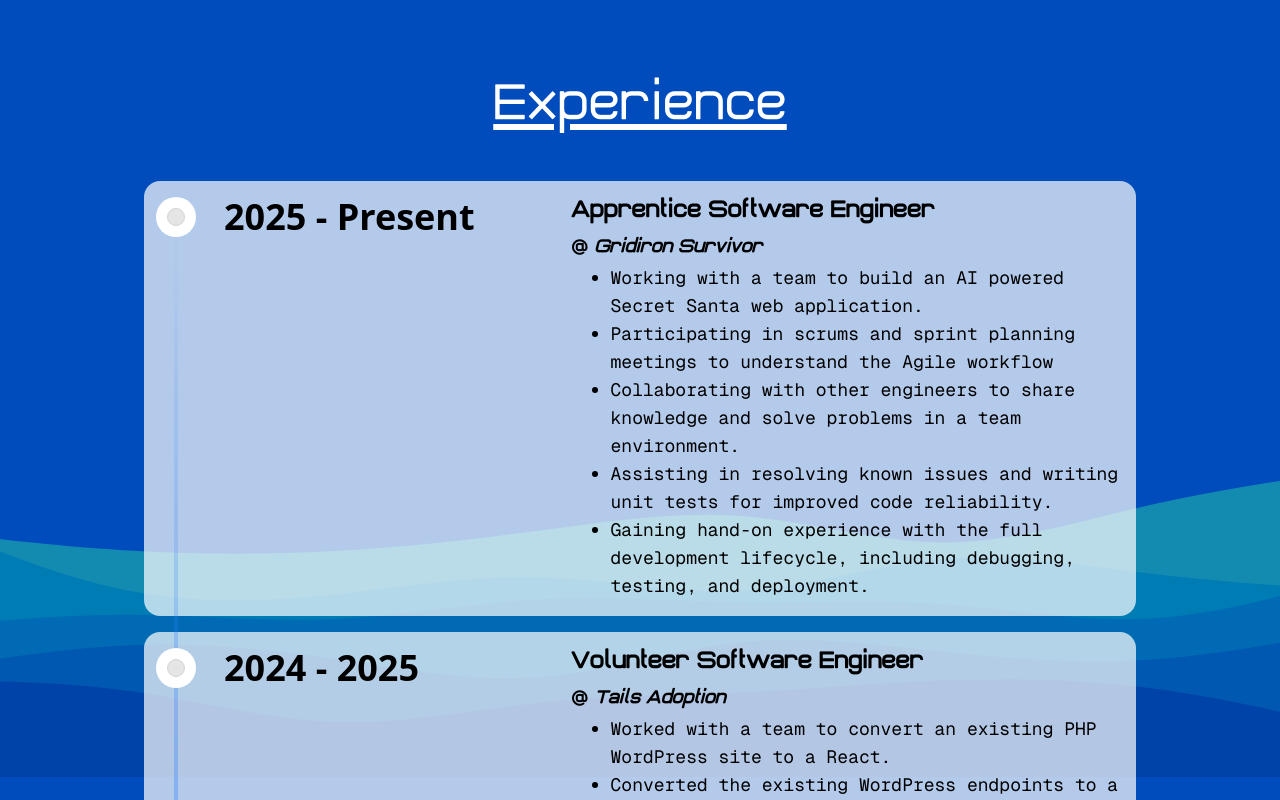
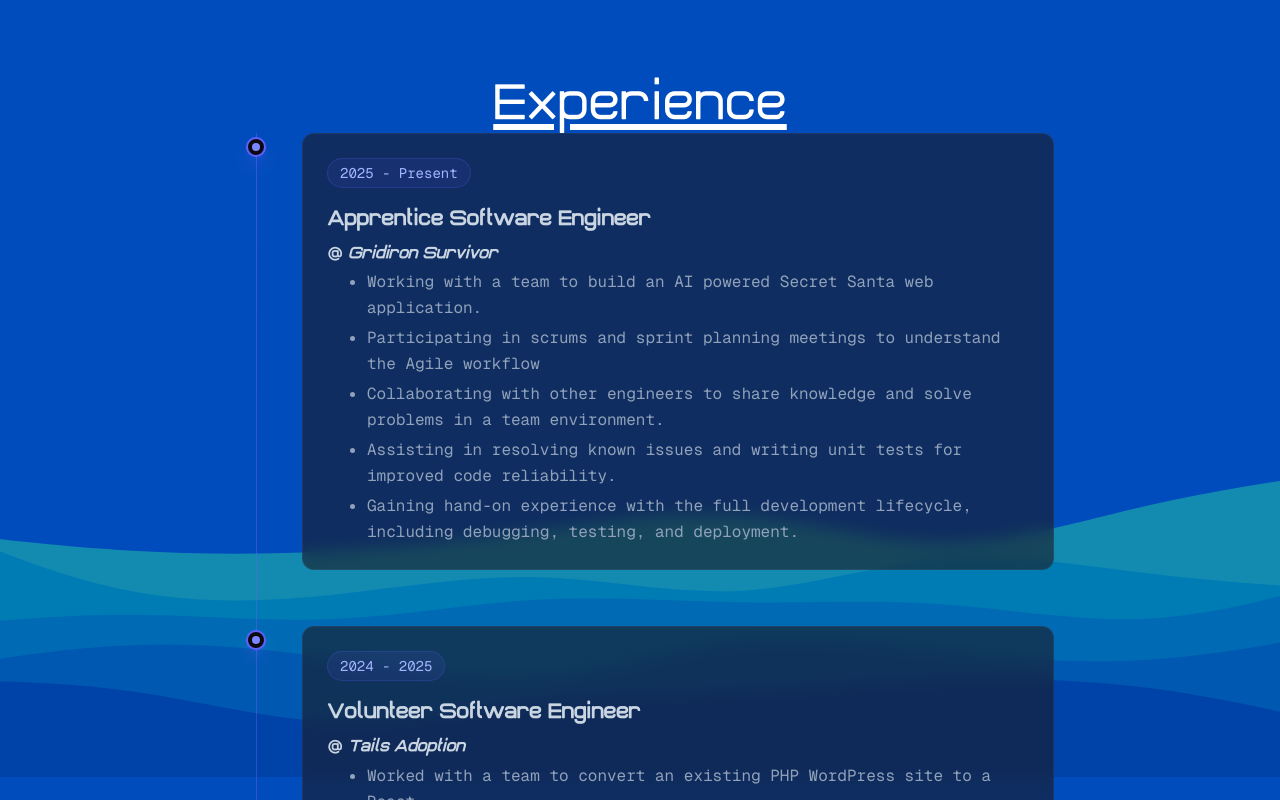
Before and after one commit to suzuhe481/portfolio-v3, a Next.js app: page / in a window 1280 px wide. Shown: the part 2660-3460 px from the top of the page. Built offline with nearby package versions, Linux system fonts and the light colour scheme.

Commit message:
feat: simplified timeline by removing animated line

```diff
--- a/src/components/_main/Experience/Timeline/Timeline.tsx
+++ b/src/components/_main/Experience/Timeline/Timeline.tsx
@@ -1,121 +1,46 @@
 "use client";
-import {
-  //   useMotionValueEvent,
-  useScroll,
-  useTransform,
-  motion,
-} from "motion/react";
-import React, { useEffect, useRef, useState } from "react";
+import { motion } from "motion/react";
+import React from "react";
 
 import Markdown from "react-markdown";
 
 import { IExperienceDataProps } from "@/types";
 
 export const Timeline = ({ data }: { data: IExperienceDataProps[] }) => {
-  const ref = useRef<HTMLDivElement>(null);
-  const containerRef = useRef<HTMLDivElement>(null);
-  const [height, setHeight] = useState(0);
+  return (
+    <div className="w-full max-w-4xl mx-auto px-4 md:px-8">
+      <div className="relative">
+        {/* Vertical timeline line */}
+        <div className="absolute left-4 md:left-8 top-0 bottom-0 w-px bg-gradient-to-b from-indigo-500/50 via-violet-500/30 to-transparent" />
 
-  const lastCircleRef = useRef<HTMLDivElement>(null);
-
-  // Recalculate height on resize or DOM changes
-  useEffect(() => {
-    // Recalculates height of scrolling line
-    const updateHeight = () => {
-      if (lastCircleRef.current && containerRef.current) {
-        const containerRect = containerRef.current.getBoundingClientRect();
-        const lastCircleRect = lastCircleRef.current.getBoundingClientRect();
-
-        // Calculate the total height needed so the line reaches the last bullet point.
-        // lastCircleRect.bottom = distance from top of viewport to bottom of last bullet
-        // containerRect.top = distance from top of viewport to top of container
-        // The subtraction gives the height inside the container
-        // "+ 10" adds a small buffer so the line slightly overshoots instead of stopping short
-        // "- 200" removes the distance added from motion.div's translate Y animation.
-        setHeight(lastCircleRect.bottom - containerRect.top + 10 - 200);
-      }
-    };
-
-    updateHeight();
-
-    // Create a ResizeObserver to watch for size changes in either the container or the last bullet point.
-    // This is more precise than relying only on the global "resize" event, because it also detects font/layout changes.
-    const resizeObserver = new ResizeObserver(updateHeight);
-
-    // Attach ResizeObserver to both the container and last bullet point.
-    if (containerRef.current) resizeObserver.observe(containerRef.current);
-    if (lastCircleRef.current) resizeObserver.observe(lastCircleRef.current);
-
-    // Also listen to window resize events to catch changes in viewport size.
-    window.addEventListener("resize", updateHeight);
-
-    // Cleanup
-    return () => {
-      resizeObserver.disconnect();
-      window.removeEventListener("resize", updateHeight);
-    };
-  }, []);
-
-  const { scrollYProgress } = useScroll({
-    target: containerRef,
-    offset: ["start 20%", "end 90%"],
-  });
-
-  const heightTransform = useTransform(scrollYProgress, [0, 1], [0, height]);
-  const opacityTransform = useTransform(scrollYProgress, [0, 0.1], [0, 1]);
-
-  return (
-    <div className="w-full font-sans px-8 lg:px-36 pt-8" ref={containerRef}>
-      <div ref={ref} className="relative max-w-7xl mx-auto pb-20">
         {data.map((item, index) => (
           <motion.div
             key={index}
-            initial={{ y: 200 }}
-            whileInView={{ y: 0 }}
-            viewport={{ once: true }}
-            className="flex justify-start py-2 lg:py-4 lg:gap-8 bg-white/70 rounded-2xl my-2 lg:my-4"
+            initial={{ opacity: 0, x: -20 }}
+            whileInView={{ opacity: 1, x: -2 }} // -2 because the line is not centered at x=0
+            viewport={{ once: true, margin: "-50px" }}
+            transition={{ duration: 0.5, delay: index * 0.1 }}
+            className="relative pl-12 md:pl-20 pb-10 md:pb-14 last:pb-0"
           >
-            <div className="lg:sticky flex flex-col lg:flex-row z-40 items-center top-40 self-start max-w-xs lg:max-w-sm lg:w-2/3">
-              {/* Bullet point */}
-              <div
-                ref={index === data.length - 1 ? lastCircleRef : null}
-                className="h-10 absolute left-3 lg:left-3 w-10 rounded-full bg-white  flex items-center justify-center"
-              >
-                <div className="h-4 w-4 rounded-full bg-neutral-200 border border-neutral-300 p-2" />
-              </div>
-
-              {/* Desktop Title */}
-              <h3 className="hidden lg:block text-2xl lg:text-4xl lg:pl-20 font-bold text-black">
-                {item.title}
-              </h3>
+            {/* Timeline dot */}
+            <div className="absolute left-2 md:left-6 top-1 w-5 h-5 rounded-full bg-[#0a0a0f] border-2 border-indigo-500 shadow-lg shadow-indigo-500/30">
+              <div className="absolute inset-1 rounded-full bg-indigo-400" />
             </div>
 
-            <div className="relative pl-16 pr-4 lg:pl-4 w-full">
-              {/* Mobile Title */}
-              <h3 className="lg:hidden block text-2xl mb-2 text-left font-bold text-black underline">
+            {/* Content card */}
+            <div className="bg-[rgba(26,26,36,0.6)] backdrop-blur-sm border border-[rgba(148,163,184,0.1)] rounded-xl p-5 md:p-6 hover:border-[rgba(99,102,241,0.25)] transition-colors duration-300">
+              {/* Year/Period badge */}
+              <span className="inline-block px-3 py-1 mb-3 text-xs md:text-sm font-geist-mono text-indigo-300 bg-indigo-500/10 border border-indigo-500/20 rounded-full">
                 {item.title}
-              </h3>
-              {/* Negative top margin to align markdown with bullet point */}
-              <div className="markdown flex flex-col justify-start mt-[-8px] font-geist-mono text-base lg:text-lg">
+              </span>
+
+              {/* Content */}
+              <div className="markdown font-geist-mono text-sm md:text-base text-slate-300 leading-relaxed [&>h2]:text-lg [&>h2]:md:text-xl [&>h2]:font-plagiata [&>h2]:text-slate-100 [&>h2]:mb-1 [&>h3]:text-sm [&>h3]:md:text-base [&>h3]:text-slate-400 [&>h3]:font-normal [&>h3]:mb-3 [&>ul]:mt-2 [&>ul]:space-y-1 [&>ul>li]:text-slate-400 [&>p]:text-slate-400">
                 <Markdown>{item.content}</Markdown>
               </div>
             </div>
           </motion.div>
         ))}
-
-        {/* Scrolling line that goes through bullet points */}
-        <div
-          style={{ height: `${height}px`, left: "calc(2rem - 2px)" }} // The left calculation centers the line to be in the center of the bullet points
-          className="absolute lg:left-8 left-8 top-0 overflow-hidden w-[4px] bg-[linear-gradient(to_bottom,var(--tw-gradient-stops))] from-transparent from-[0%] via-neutral-200 dark:via-neutral-700 to-transparent to-[99%]  [mask-image:linear-gradient(to_bottom,transparent_0%,black_10%,black_90%,transparent_100%)] "
-        >
-          <motion.div
-            style={{
-              height: heightTransform,
-              opacity: opacityTransform,
-            }}
-            className="absolute inset-x-0 top-0 w-[4px] bg-gradient-to-t from-purple-500 via-blue-500 to-transparent from-[0%] via-[10%] rounded-full"
-          />
-        </div>
       </div>
     </div>
   );
```
